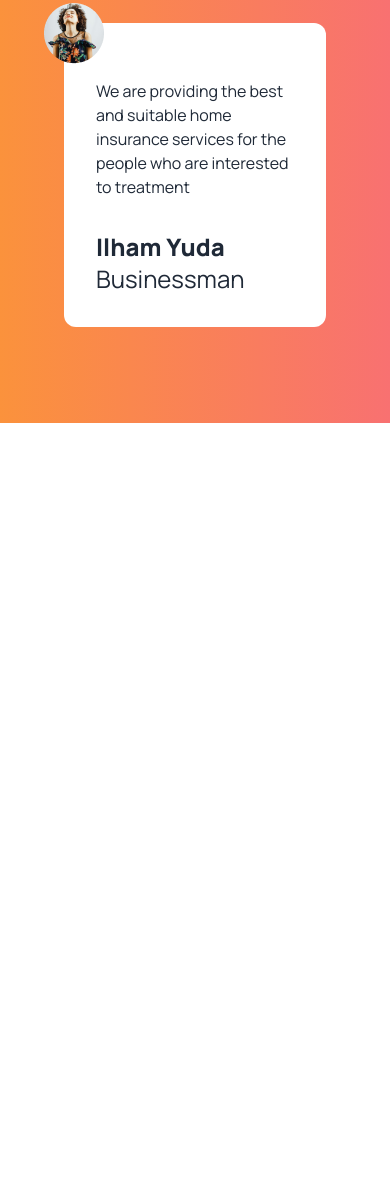
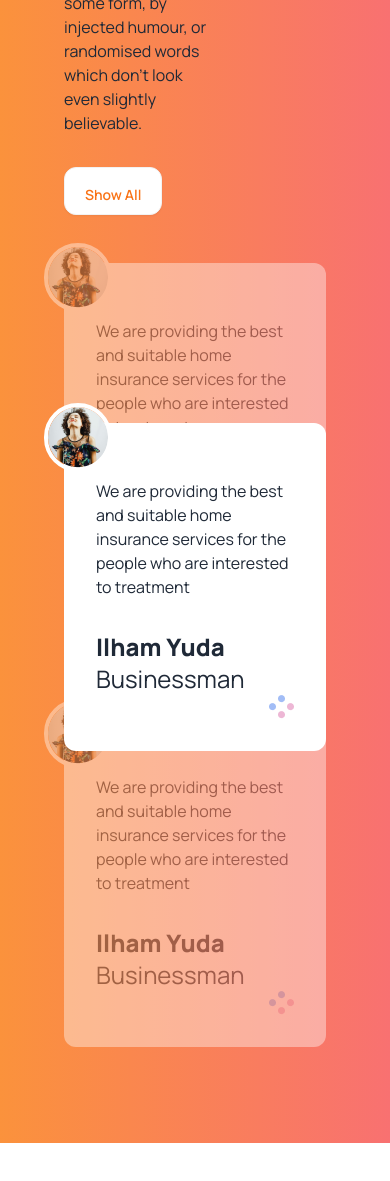
Before and after one commit to mddipu2219/Tea-House-Zone, a plain HTML site: page index.html in a window 390 px wide. Shown: the part 5110-6291 px from the top of the page. Before the commit the page ends 5629 px from the top, so only its background shows below. Drawn offline with nearby package versions, Linux system fonts and the light colour scheme.

Commit message:
finished super client section and its responsive

```diff
--- a/index.html
+++ b/index.html
@@ -102,7 +102,7 @@
         </div>
       </section>
       <!-- hot tea -->
-      <section class="my-24 font-monrope">
+      <section class="my-24 font-monrope mx-6">
         <div class="flex flex-col md:flex-row gap-10">
           <div class="grid gap-8 grid-cols-1 md:grid-cols-2 flex-1">
             <div
@@ -147,16 +147,17 @@
         class="my-24 bg-gradient-to-r from-orange-400 to-red-400 px-16 py-24 flex flex-col lg:flex-row gap-12"
       >
         <!-- super client section -->
+        <div class="flex-1 flex items-center lg: pr-28">
           <div>
             <h2 class="text-5xl font-extra-bold">
               Meet Our Super <br />
               Clients
             </h2>
             <p>
-            There are many variations of passages of Lorem Ipsum available, but
-            the majority have suffered alteration in some form, by injected
-            humour, or randomised words which don't look even slightly
-            believable.
+              There are many variations of passages of Lorem Ipsum available,
+              but the majority have suffered alteration in some form, by
+              injected humour, or randomised words which don't look even
+              slightly believable.
             </p>
             <button
               class="bg-white p-5 rounded-xl btn text-orange-500 text-center mt-8"
@@ -164,14 +165,62 @@
               Show All
             </button>
           </div>
-        <div class="bg-white relative rounded-xl p-8">
-          <img class="absolute -top-5 -left-5" src="images/client.png" alt="" />
+        </div>
+        <!-- review container -->
+        <div class="flex-1 relative">
+          <!-- review -->
+          <div class="bg-white opacity-40 relative z-10 mb-32 rounded-xl p-8">
+            <img
+              class="absolute -top-5 -left-5 border-4 border-white rounded-full"
+              src="images/client.png"
+              alt=""
+            />
             <p class="mt-6">
               We are providing the best and suitable home insurance services for
               the people who are interested to treatment
             </p>
             <h2 class="text-2xl font-extrabold mt-8">Ilham Yuda</h2>
             <p class="text-2xl">Businessman</p>
+            <div class="flex justify-end">
+              <img src="images/circles.png" alt="" />
+            </div>
+          </div>
+          <!-- review -->
+          <div
+            class="bg-white absolute top-40 lg:-left-32 rounded-xl z-20 lg:w-[430px] p-8"
+          >
+            <img
+              class="absolute -top-5 -left-5 border-4 border-white rounded-full"
+              src="images/client.png"
+              alt=""
+            />
+            <p class="mt-6">
+              We are providing the best and suitable home insurance services for
+              the people who are interested to treatment
+            </p>
+            <h2 class="text-2xl font-extrabold mt-8">Ilham Yuda</h2>
+            <p class="text-2xl">Businessman</p>
+            <div class="flex justify-end">
+              <img src="images/circles.png" alt="" />
+            </div>
+          </div>
+          <!-- review -->
+          <div class="bg-white relative opacity-40 z-10 rounded-xl p-8">
+            <img
+              class="absolute -top-5 -left-5 border-4 border-white rounded-full"
+              src="images/client.png"
+              alt=""
+            />
+            <p class="mt-6">
+              We are providing the best and suitable home insurance services for
+              the people who are interested to treatment
+            </p>
+            <h2 class="text-2xl font-extrabold mt-8">Ilham Yuda</h2>
+            <p class="text-2xl">Businessman</p>
+            <div class="flex justify-end">
+              <img src="images/circles.png" alt="" />
+            </div>
+          </div>
         </div>
       </section>
     </main>
```
Lines whose indentation alone changed are shown as unchanged.
